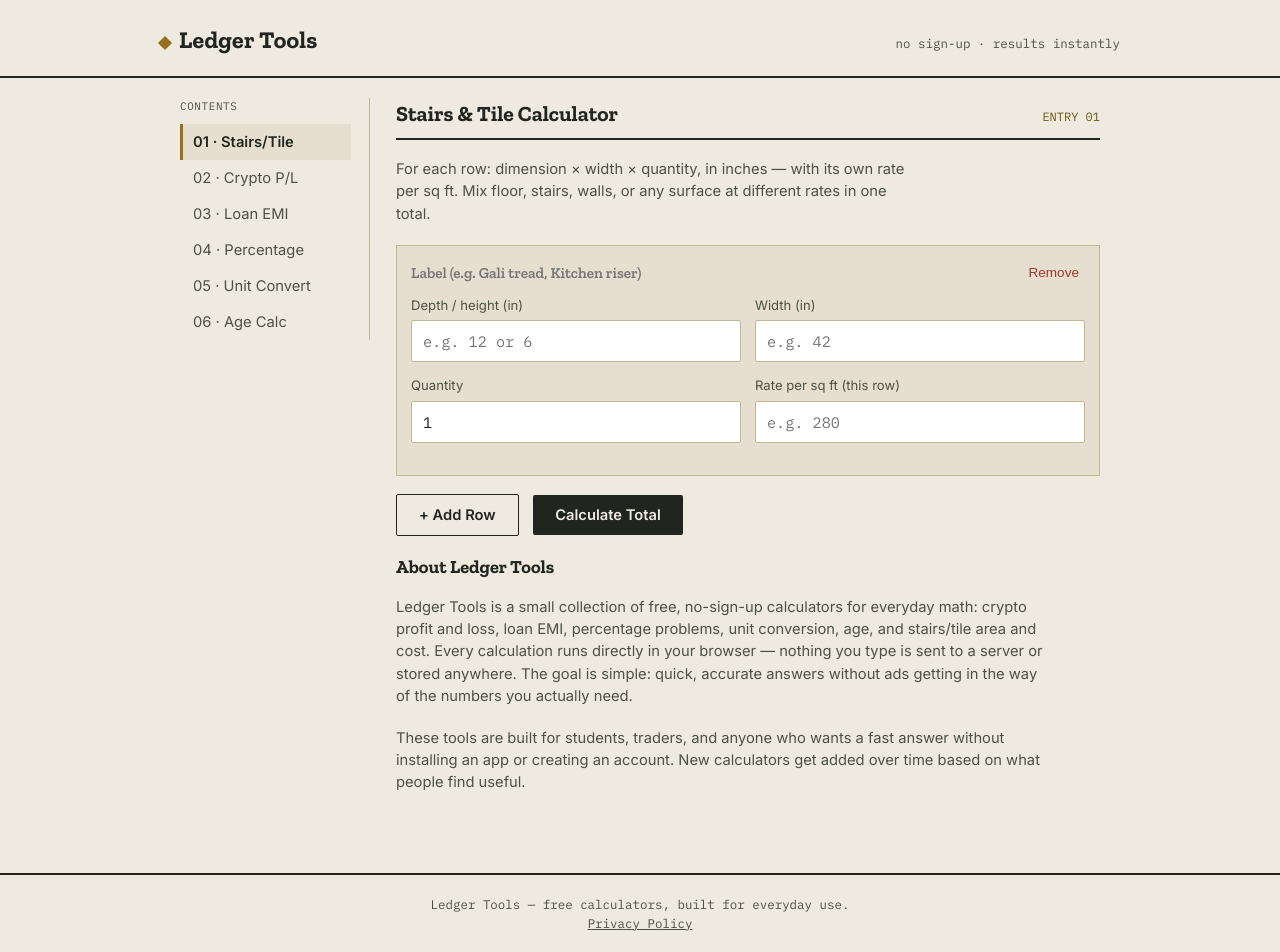
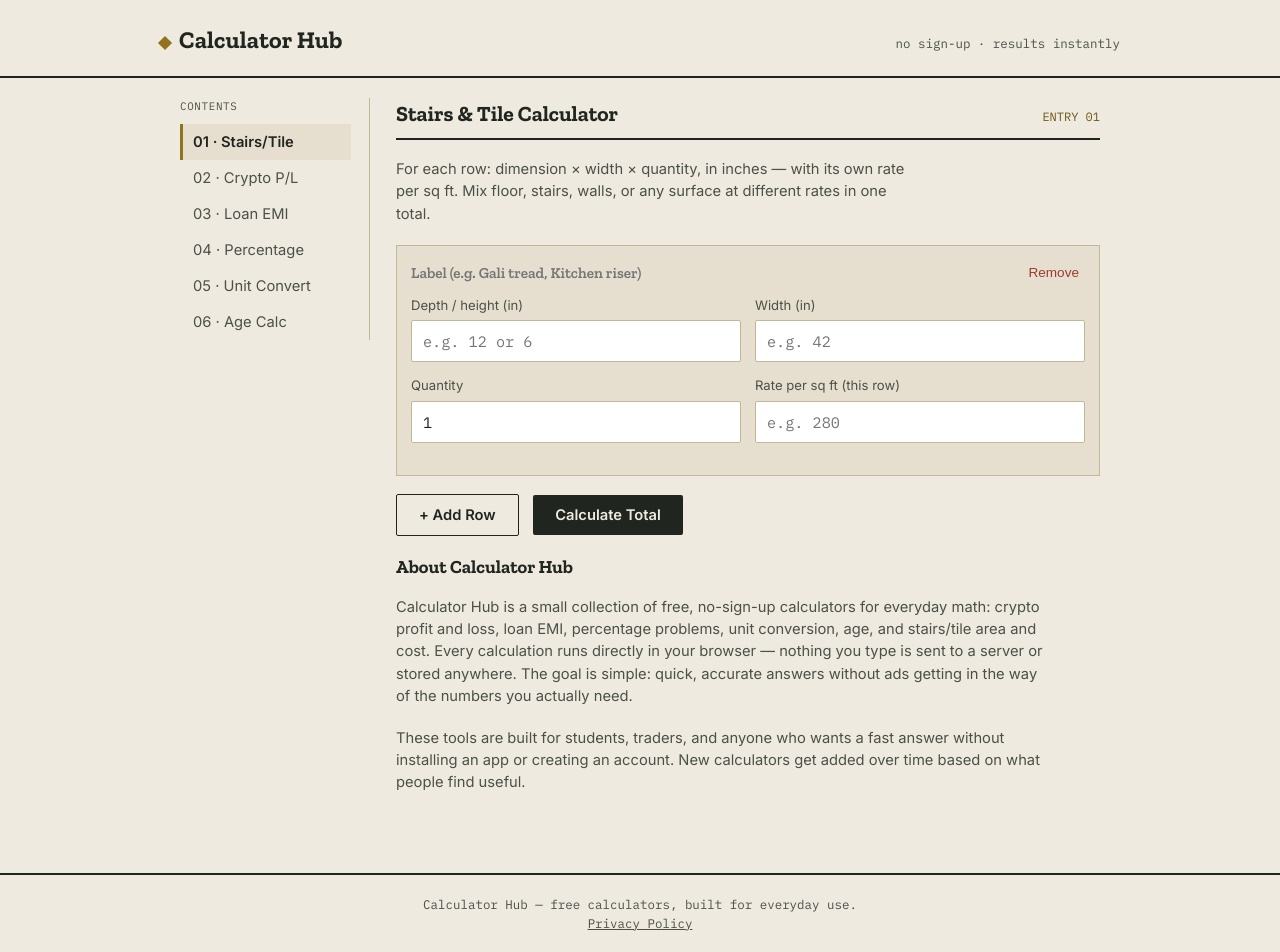
Before and after one commit to 0786fahad/0786fahad.github.io, a plain HTML site: page index.html in a window 1280 px wide. Drawn offline with nearby package versions, Linux system fonts and the light colour scheme.

Commit message:
Rename Ledger Tools to Calculator Hub in index.html

```diff
--- a/index.html
+++ b/index.html
@@ -3,8 +3,8 @@
 <head>
 <meta charset="UTF-8">
 <meta name="viewport" content="width=device-width, initial-scale=1.0">
-<title>Ledger Tools — Free Calculators for Everyday Math</title>
-<meta name="description" content="Free crypto profit, EMI/loan, percentage, unit conversion and age calculators. Fast, accurate, no sign-up.">
+<title>Calculator Hub — Free Online Calculators: EMI, Crypto, Stairs/Tile, Percentage & Age</title>
+<meta name="description" content="Free online calculators: EMI/loan calculator, crypto profit & loss, stairs/tile area & cost, percentage, unit conversion, and age calculator. Fast, accurate, no sign-up.">
 <link rel="preconnect" href="https://fonts.googleapis.com">
 <link rel="preconnect" href="https://fonts.gstatic.com" crossorigin>
 <link href="https://fonts.googleapis.com/css2?family=Zilla+Slab:wght@400;600;700&family=IBM+Plex+Mono:wght@400;500;600&family=Inter:wght@400;500;600&display=swap" rel="stylesheet">
@@ -267,7 +267,7 @@
 
 <header class="site">
   <div class="brand">
-    <h1><span class="mark"></span>Ledger Tools</h1>
+    <h1><span class="mark"></span>Calculator Hub</h1>
     <span class="tag">no sign-up · results instantly</span>
   </div>
 </header>
@@ -394,9 +394,9 @@
     </section>
 
     <section class="about-block" id="about">
-      <h2 style="font-size:1.15rem; margin-bottom:10px;">About Ledger Tools</h2>
+      <h2 style="font-size:1.15rem; margin-bottom:10px;">About Calculator Hub</h2>
       <p class="lede" style="max-width:70ch;">
-        Ledger Tools is a small collection of free, no-sign-up calculators for everyday math:
+        Calculator Hub is a small collection of free, no-sign-up calculators for everyday math:
         crypto profit and loss, loan EMI, percentage problems, unit conversion, age, and
         stairs/tile area and cost.
         Every calculation runs directly in your browser — nothing you type is sent to a server
@@ -414,7 +414,7 @@
 </div>
 
 <footer class="site">
-  Ledger Tools — free calculators, built for everyday use.
+  Calculator Hub — free calculators, built for everyday use.
   <br style="margin-bottom:6px;">
   <a href="privacy-policy.html" style="color:var(--ink-soft);">Privacy Policy</a>
 </footer>
```
